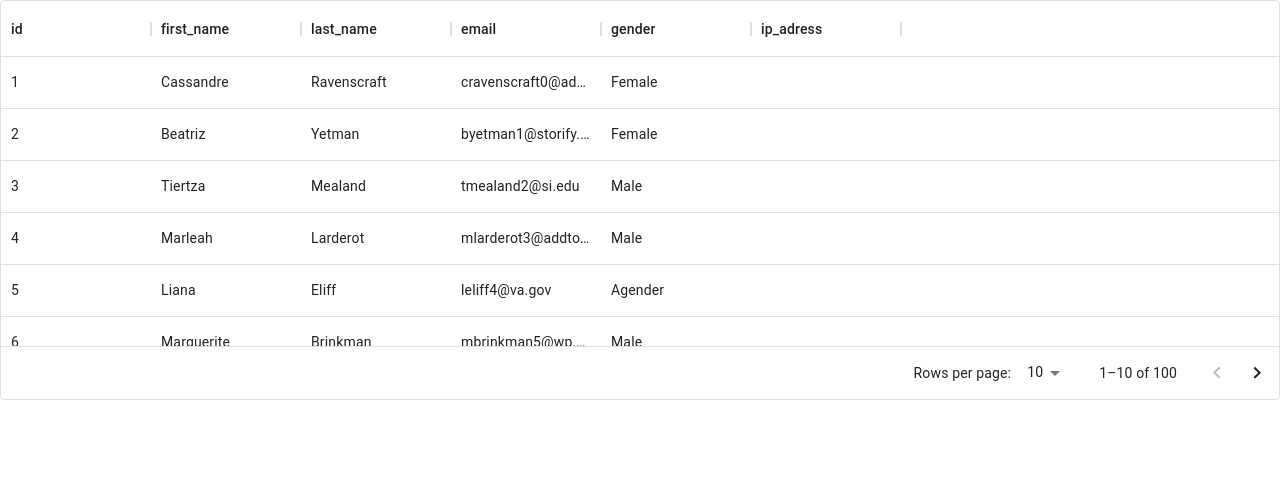
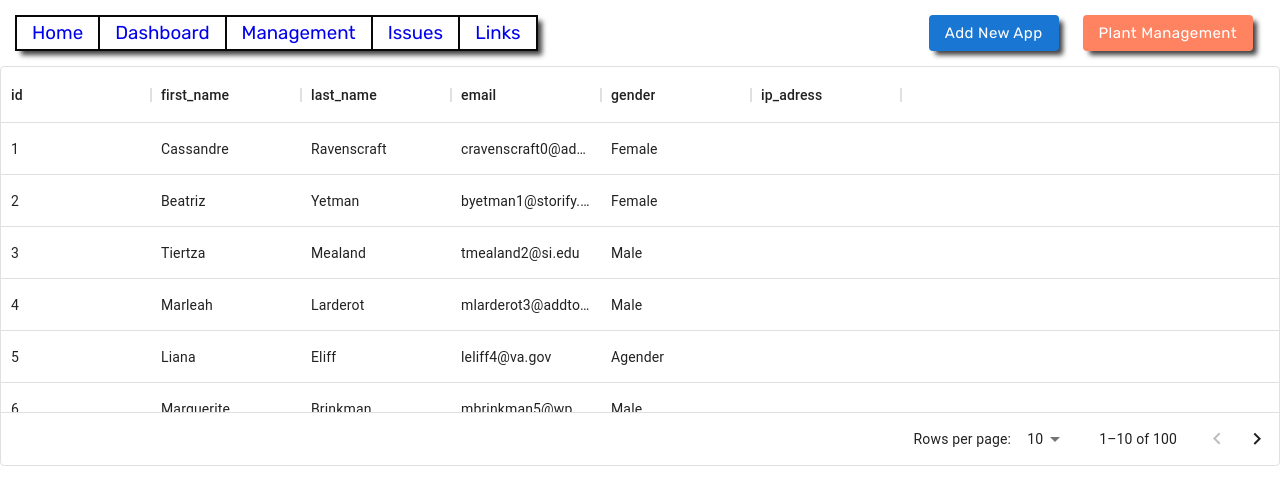
Before and after one commit to barisertakus/toyota-manport, a React (Create React App) app: page /management in a window 1280 px wide. Shown: the top 504 px of the page. Built offline with nearby package versions, Linux system fonts and the light colour scheme; no server answers; sample sign-in values are in the browser's storage.

Commit message:
create ApplicationManagement components

```diff
--- /dev/null
+++ b/src/components/ApplicationManagement/AppManagementHeader.js
@@ -0,0 +1,27 @@
+import { Button } from "@mui/material";
+import Header from "components/Header";
+import React from "react";
+import { Link } from "react-router-dom";
+
+function AppManagementHeader() {
+  return (
+    <Header>
+      <div className="header__buttons">
+        <div className="header__button">
+          <Link to="management/create">
+            <Button variant="contained" color="primary">
+              Add New App
+            </Button>
+          </Link>
+        </div>
+        <div className="header__button">
+          <Link to="management/plants">
+            <Button variant="contained">Plant Management</Button>
+          </Link>
+        </div>
+      </div>
+    </Header>
+  );
+}
+
+export default AppManagementHeader;
--- /dev/null
+++ b/src/components/ApplicationManagement/AppManagementTable.js
@@ -0,0 +1,13 @@
+import Table from 'components/Table';
+import React from 'react'
+import { columns, rows } from "utils/tableColumns/MockColumns";
+
+function AppManagementTable() {
+  return (
+    <div>
+      <Table columns={columns} mockRows={rows} />
+    </div>
+  )
+}
+
+export default AppManagementTable
--- a/src/screens/ApplicationManagement.js
+++ b/src/screens/ApplicationManagement.js
@@ -1,13 +1,15 @@
-import Table from 'components/Table'
-import React from 'react'
-import { columns, rows } from 'utils/tableColumns/MockColumns'
+import AppManagementHeader from "components/ApplicationManagement/AppManagementHeader";
+import AppManagementTable from "components/ApplicationManagement/AppManagementTable";
+import React from "react";
+import "styles/Management.css"
 
 function ApplicationManagement() {
   return (
-    <div>
-      <Table columns={columns} mockRows={rows} />
+    <div className="management">
+      <AppManagementHeader />
+      <AppManagementTable />
     </div>
-  )
+  );
 }
 
-export default ApplicationManagement
+export default ApplicationManagement;
--- /dev/null
+++ b/src/styles/Management.css
@@ -0,0 +1,21 @@
+.header__buttons {
+	display: flex;
+}
+
+.header__button {
+  padding: 0px 12px;
+}
+
+.header__button button{
+  text-transform: none;
+  font-size: 15px;
+}
+
+.header__button button{
+  box-shadow: 5px 5px 5px -1px rgba(0, 0, 0, 0.75);
+  padding: 5px 16px;
+}
+
+.header__button:last-child button{
+  background-color: #ff8360 !important;
+}
```
